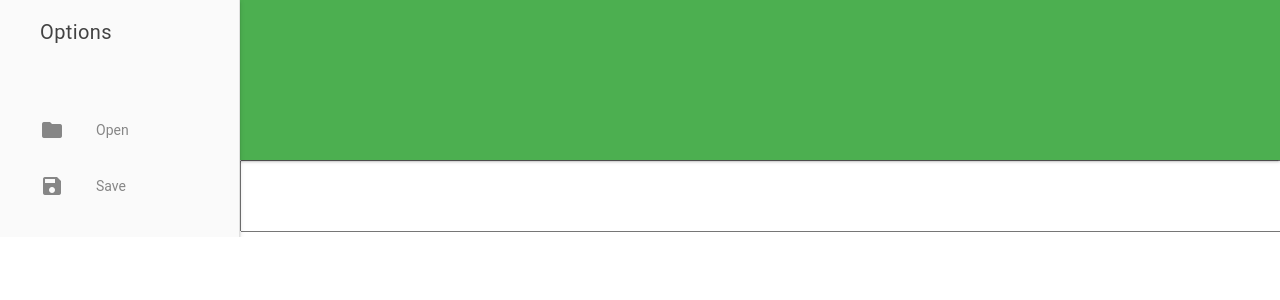
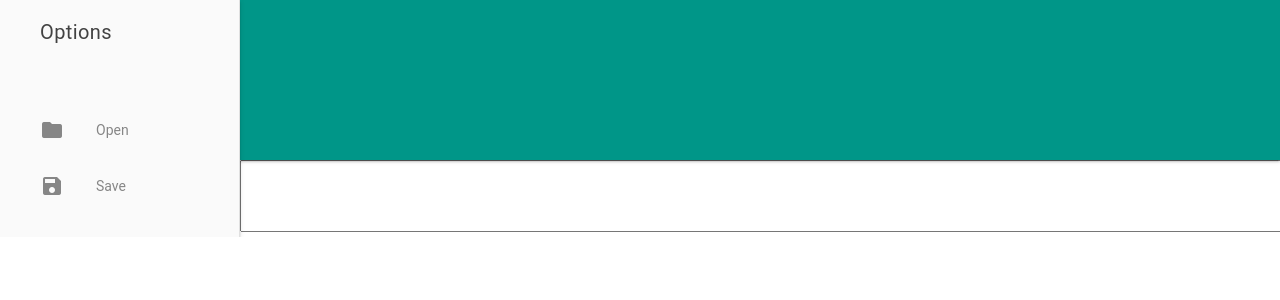
Before and after one commit to isair/notepad-pwa, a Vue app: page / in a window 1280 px wide. Shown: the top 300 px of the page. Built offline with nearby package versions, Linux system fonts and the light colour scheme.

Commit message:
feat(app): Change main colour to teal

```diff
--- a/src/App.vue
+++ b/src/App.vue
@@ -10,7 +10,7 @@ require('material-design-lite');
 
 <style>
 @import url('https://fonts.googleapis.com/icon?family=Material+Icons');
-@import url('https://code.getmdl.io/1.2.1/material.green-red.min.css');
+@import url('https://code.getmdl.io/1.2.1/material.teal-red.min.css');
 </style>
 
 <style lang="stylus">
```
